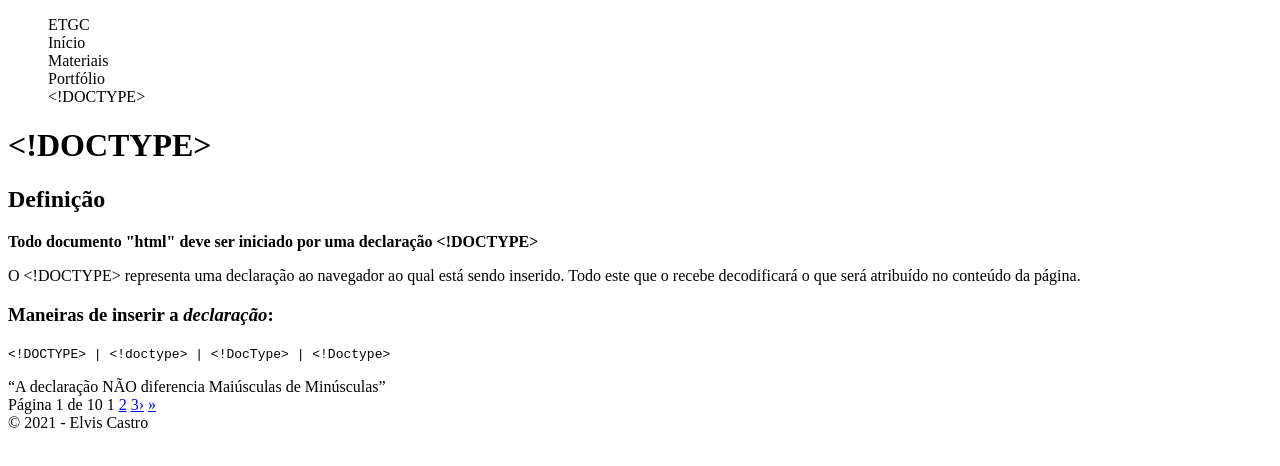
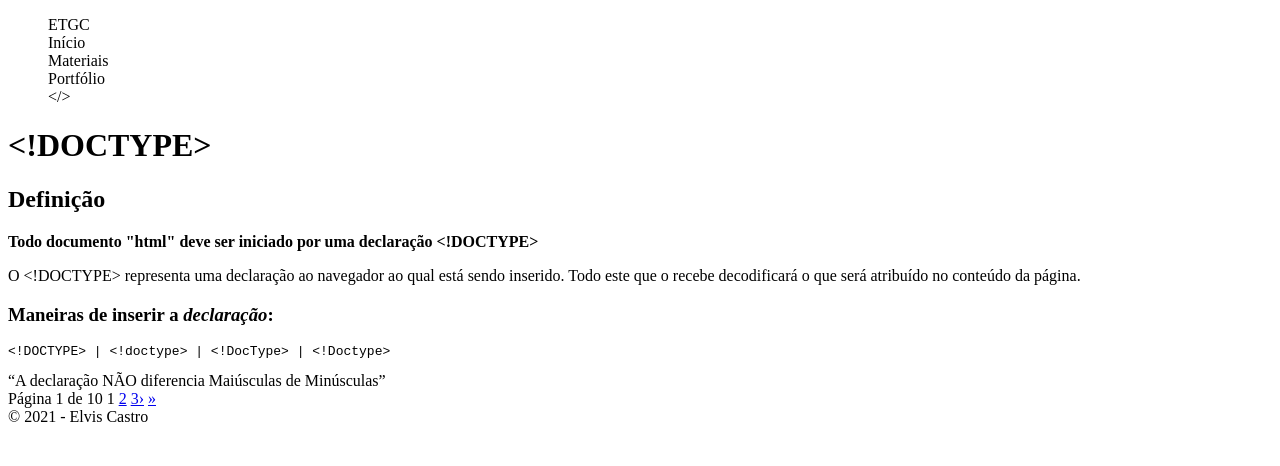
Before and after one commit to ELVISt6c/ETGC, a plain HTML site: page HTML/estudos/paginas-de-estudos/1-basic_html/001-doctype.html in a window 1280 px wide. Drawn offline with Linux system fonts and the light colour scheme.

Commit message:
Update 001-doctype.html

```diff
--- a/HTML/estudos/paginas-de-estudos/1-basic_html/001-doctype.html
+++ b/HTML/estudos/paginas-de-estudos/1-basic_html/001-doctype.html
@@ -5,7 +5,7 @@
     <meta http-equiv="X-UA-Compatible" content="IE=edge">
     <meta name="viewport" content="width=device-width, initial-scale=1.0">
     <link rel="stylesheet" href="../#">
-    <title>DOCTYPE</title>
+    <title>&lt;!DOCTYPE&gt; Declaração</title>
 </head>
 <body>
 
@@ -18,7 +18,7 @@
                         <li class="estudos">Início</li>
                         <li class="materiais">Materiais</li>
                         <li class="portfolio">Portfólio</li>
-                        <li class="tag-html">&lt;!DOCTYPE&gt;</li>
+                        <li class="tag-html">&lt;/&gt;</li>
                     </ul>
                 </nav>
             </div>
@@ -28,8 +28,8 @@
                         <p><strong>Todo documento "html" deve ser iniciado por uma declaração &lt;!DOCTYPE&gt;</strong></p>
                         <p>O &lt;!DOCTYPE&gt; representa uma declaração ao navegador ao qual está sendo inserido. Todo este que o recebe decodificará o que será atribuído no conteúdo da página.</p><!--A declaração não é uma tag, mas uma "informação" com qual o navegador irá interpretar e de qual "documento" esperar-->
                     <h3>Maneiras de inserir a <em>declaração</em>:</h3>
-                        <p><code>&lt;!DOCTYPE&gt; | &lt;!doctype&gt; | &lt;!DocType&gt; | &lt;!Doctype&gt;</code></p>
-                <q cite="">A declaração NÃO diferencia Maiúsculas de Minúsculas</q>
+                        <pre>&lt;!DOCTYPE&gt; | &lt;!doctype&gt; | &lt;!DocType&gt; | &lt;!Doctype&gt;</pre>
+                <q cite="https://www.w3schools.com/tags/tag_doctype.asp">A declaração NÃO diferencia Maiúsculas de Minúsculas</q>
             </div>
             <div id="paginacao">
                 <div class="container">
```
